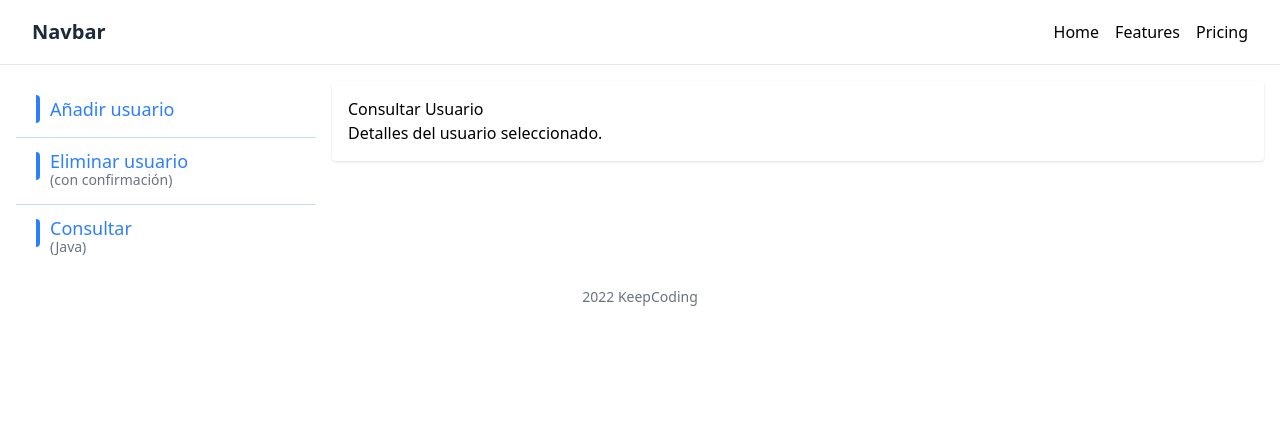
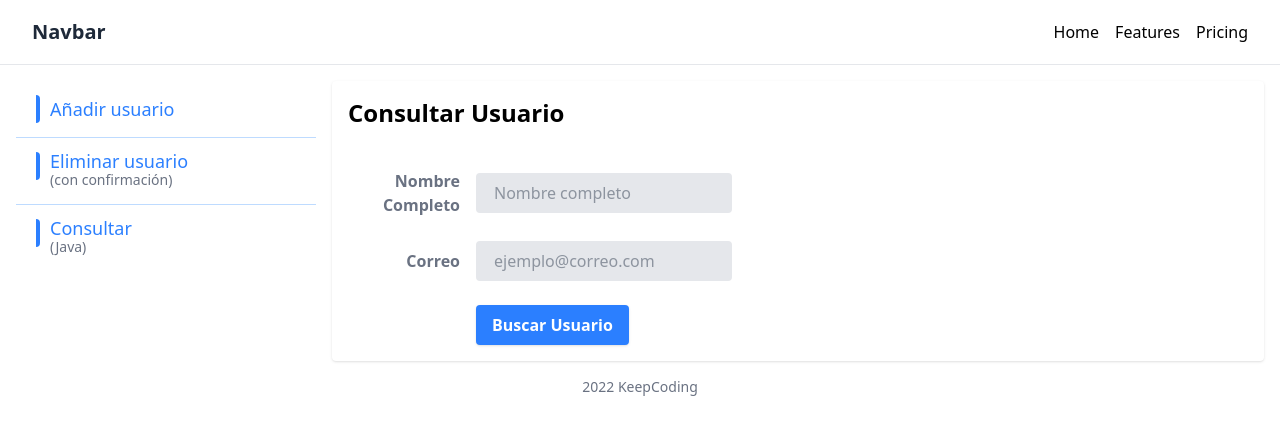
Before and after one commit to palkull/frontsetud, a React (Vite) app in the folder front/: page /usuarios/consultar in a window 1280 px wide. Shown: the top 434 px of the page. Built offline with nearby package versions, Linux system fonts and the light colour scheme.

Commit message:
Implement user consultation form with full name and email inputs; add confirmation on user search

```diff
--- a/front/src/components/users/checkusers.jsx
+++ b/front/src/components/users/checkusers.jsx
@@ -1,13 +1,91 @@
+import { useState } from 'react';
+
 function ConsultarUsuario() {
+  const [fullName, setFullName] = useState('');
+  const [email, setEmail] = useState('');
 
+  const handleSubmit = (e) => {
+    e.preventDefault();
 
-    return (        <>
-            <h1>Consultar Usuario</h1>
-            <p>Detalles del usuario seleccionado.</p>
-        </>
+    const confirmDelete = window.confirm(
+      `¿Estás seguro de que deseas eliminar al usuario?\n\nNombre: ${fullName}\nCorreo: ${email}`
     );
 
+    if (confirmDelete) {
+      alert('Usuario eliminado correctamente');
+      console.log('Usuario eliminado:', fullName, email);
+      // Aquí podrías hacer una llamada a la API para eliminarlo realmente
+    }
+  };
 
+  return (
+    <>
+      <h1 className="text-2xl font-bold">Consultar Usuario</h1>
+      <form className="w-full max-w-sm mt-10" onSubmit={handleSubmit}>
+        <div className="md:flex md:items-center mb-6">
+          <div className="md:w-1/3">
+            <label
+              className="block text-gray-500 font-bold md:text-right mb-1 md:mb-0 pr-4"
+              htmlFor="inline-full-name"
+            >
+              Nombre Completo
+            </label>
+          </div>
+          <div className="md:w-2/3">
+            <input
+              className="bg-gray-200 appearance-none border-2 border-gray-200 rounded w-full py-2 px-4 text-gray-700 leading-tight focus:outline-none focus:bg-white focus:border-purple-500"
+              id="inline-full-name"
+              type="text"
+              value={fullName}
+              onChange={(e) => setFullName(e.target.value)}
+              placeholder="Nombre completo"
+            />
+          </div>
+        </div>
+
+        <div className="md:flex md:items-center mb-6">
+          <div className="md:w-1/3">
+            <label
+              className="block text-gray-500 font-bold md:text-right mb-1 md:mb-0 pr-4"
+              htmlFor="inline-email"
+            >
+              Correo
+            </label>
+          </div>
+          <div className="md:w-2/3">
+            <input
+              className="bg-gray-200 appearance-none border-2 border-gray-200 rounded w-full py-2 px-4 text-gray-700 leading-tight focus:outline-none focus:bg-white focus:border-purple-500"
+              id="inline-email"
+              type="email"
+              value={email}
+              onChange={(e) => setEmail(e.target.value)}
+              placeholder="ejemplo@correo.com"
+            />
+          </div>
+        </div>
+
+        {/* <div className="md:flex md:items-center mb-6">
+          <div className="md:w-1/3"></div>
+          <label className="md:w-2/3 block text-gray-500 font-bold">
+            <input className="mr-2 leading-tight" type="checkbox" />
+            <span className="text-sm">Send me your newsletter!</span>
+          </label>
+        </div> */}
+
+        <div className="md:flex md:items-center">
+          <div className="md:w-1/3"></div>
+          <div className="md:w-2/3">
+            <button
+              className="shadow bg-blue-500 hover:bg-blue-600 focus:shadow-outline focus:outline-none text-white font-bold py-2 px-4 rounded"
+              type="submit"
+            >
+              Buscar Usuario
+            </button>
+          </div>
+        </div>
+      </form>
+    </>
+  );
 }
 
 export default ConsultarUsuario;
```
